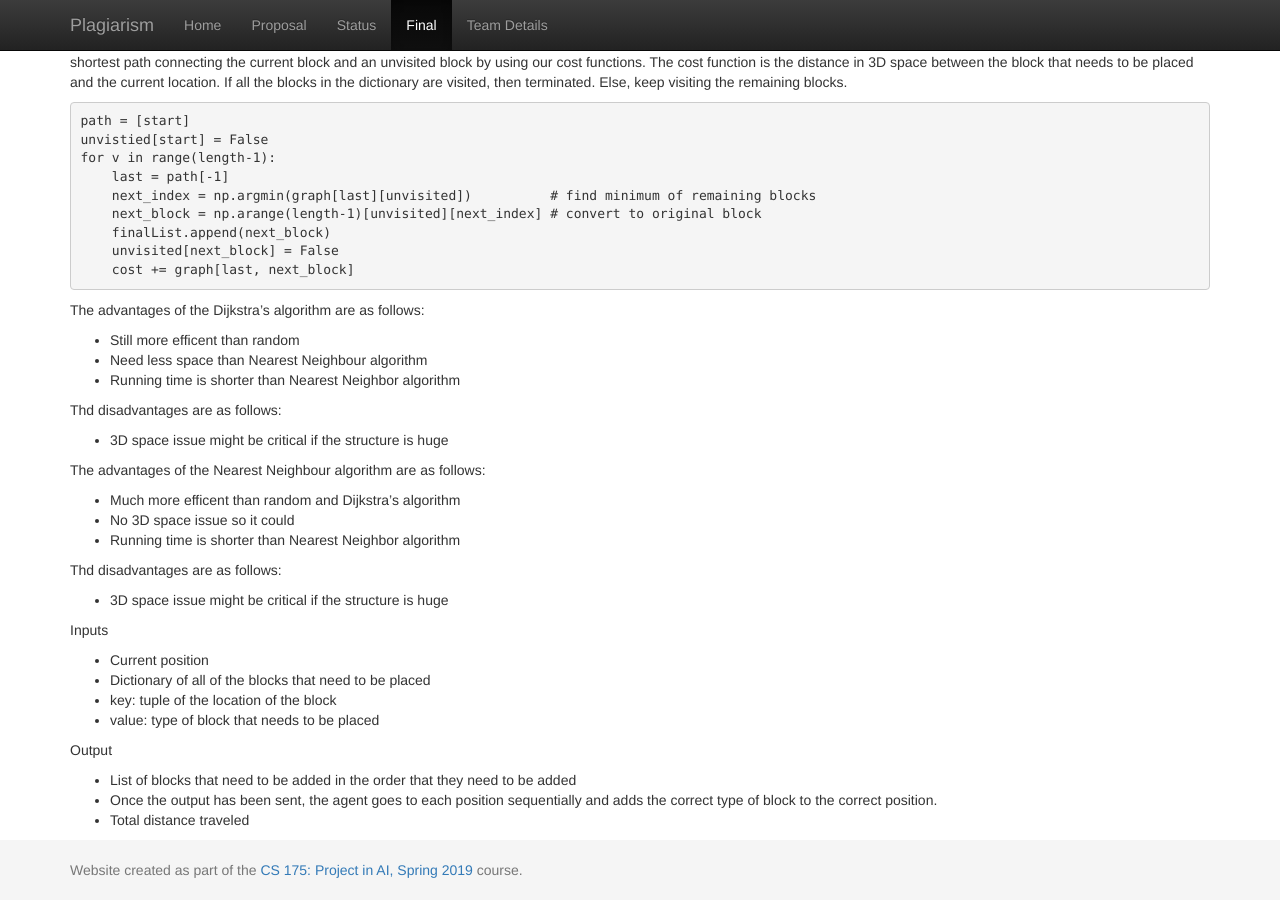
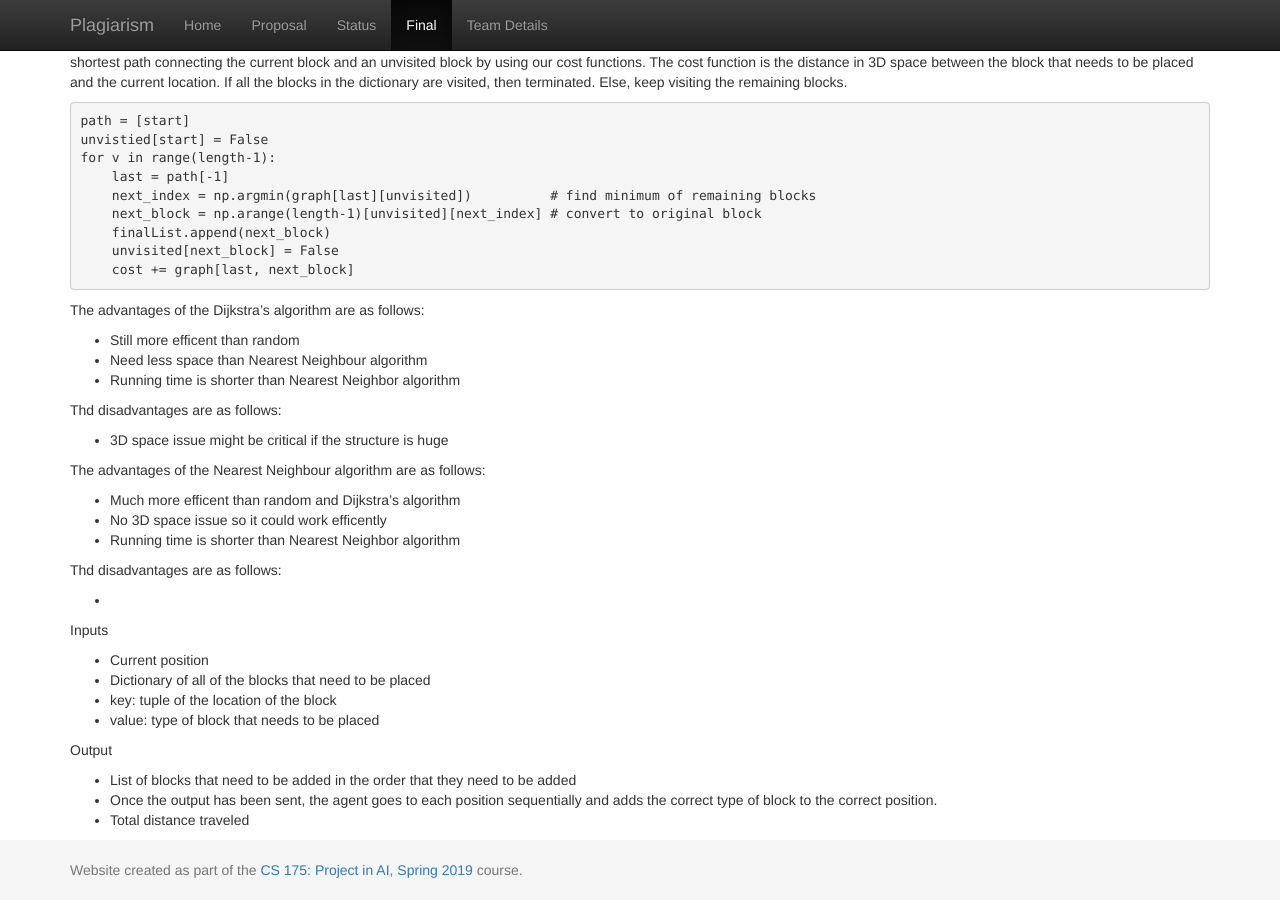
Before and after one commit to thebrainygeek/plagiarism, a Jekyll site: the page built from docs/final.md, in a window 1280 px wide and 900 px high, scrolled down 825 px. Built offline with Jekyll 4.4.1, drawn with Linux system fonts in a browser that asks for light colours.

Commit message:
Update final.md

```diff
--- a/docs/final.md
+++ b/docs/final.md
@@ -55,15 +55,16 @@ Thd disadvantages are as follows:
 * 3D space issue might be critical if the structure is huge
 
 
+
 The advantages of the Nearest Neighbour algorithm are as follows:
 
 * Much more efficent than random and Dijkstra's algorithm
-* No 3D space issue so it could
+* No 3D space issue so it could work efficently
 * Running time is shorter than Nearest Neighbor algorithm
 
 Thd disadvantages are as follows:
 
-* 3D space issue might be critical if the structure is huge
+*
 
 
 
```
